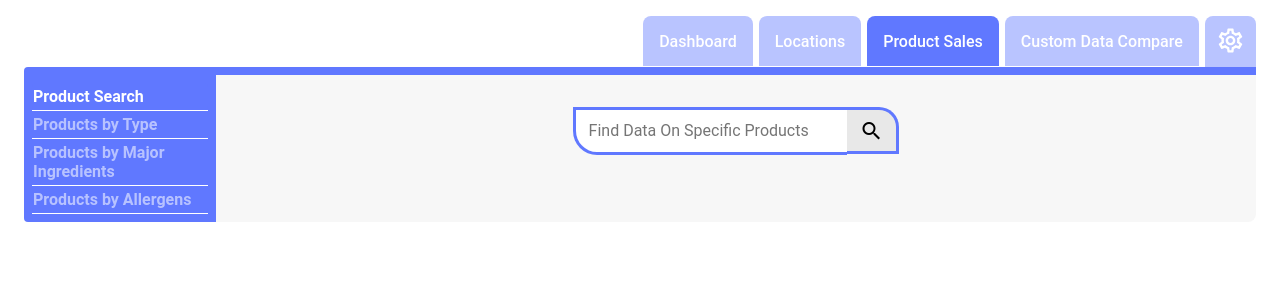
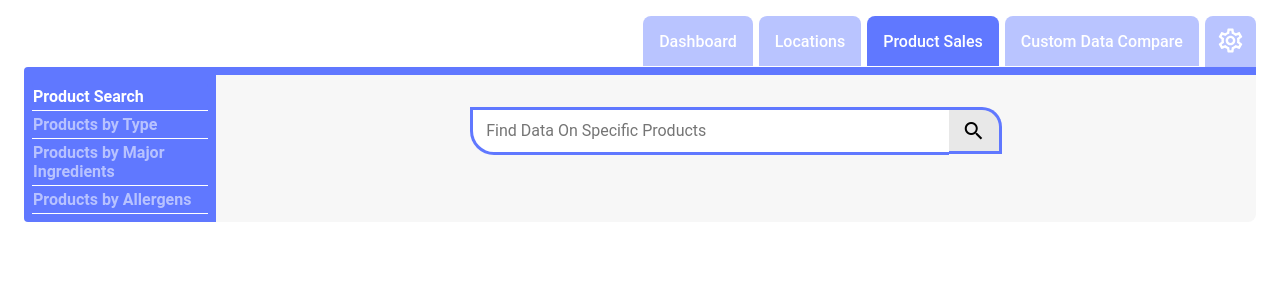
Before and after one commit to zachicecreamcohn/WUSTL-Dining-Web-Portal, a Flask app: page /productsales-search in a window 1280 px wide. Shown: the part 155-455 px from the top of the page. Run offline with Flask 2, Linux system fonts and the light colour scheme; some libraries are stand-ins or nearby versions.

Commit message:
resized searchbox

```diff
--- a/static/css/style.css
+++ b/static/css/style.css
@@ -301,7 +301,7 @@
     height: 40px;
 
     float: left;
-    width: 20vw;
+    width: 36vw;
     padding-left: 1vw;
     font-size: medium;
 
```
